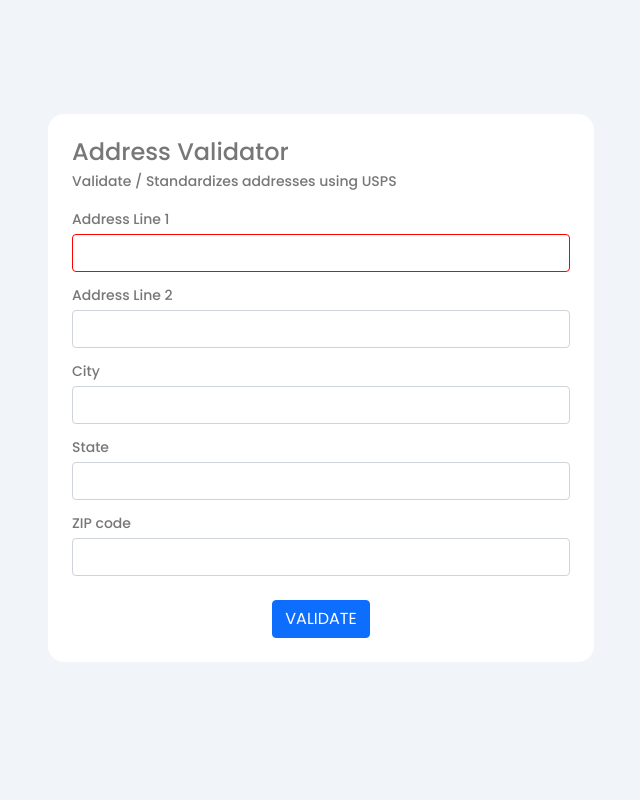
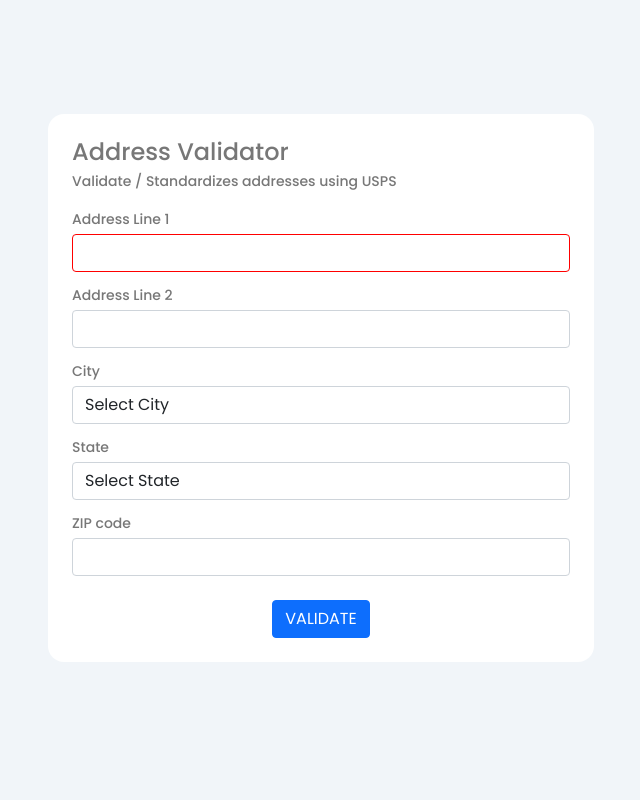
Before and after one commit to vaiiibhavp/PHP_test, a PHP site: page / in a window 1280 px wide. Shown: the whole page, without its empty margins (319-959 px from the left). Run offline with PHP 8.4, Linux system fonts and the light colour scheme; data that the repository does not hold is empty.

Commit message:
form backend

```diff
--- /dev/null
+++ b/database/db_conn.php
@@ -0,0 +1,14 @@
+<?php
+
+$servername = "localhost";
+$username = "root";
+$password = "";
+$database = "php_test_main";
+// Create connection
+$conn = new mysqli($servername, $username, $password, $database);
+
+// Check connection
+if ($conn->connect_error) {
+  die("Connection failed: " . $conn->connect_error);
+}else{
+}
--- a/index.php
+++ b/index.php
@@ -1,6 +1,8 @@
 <!DOCTYPE html>
 <html lang="en">
-
+<?php
+   require_once 'database/db_conn.php';
+?>
 <head>
     <meta charset="utf-8">
     <meta http-equiv="X-UA-Compatible" content="IE=edge">
@@ -12,8 +14,6 @@
     <link rel="shortcut icon" href="assets/images/favicon.ico">
     <link href="assets/css/bootstrap.min.css" rel="stylesheet">
     <link href="assets/css/style.css" rel="stylesheet">
-
-
 </head>
 
 <body class="landing-body">
@@ -25,60 +25,57 @@
                         <div class="card-body">
                             <h3 class="h4 mb-2">Address Validator</h3>
                             <p class="mb-4">Validate / Standardizes addresses using USPS</p>
-                            <form action="" method="post">
+                            <form id="register" method="POST">
                                 <div class="mb-3">
                                     <label class="form-label">Address Line 1</label>
-                                    <input type="text" class="form-control error">
+                                    <input type="text" class="form-control error" name="address_line_1">
                                 </div>
                                 <div class="mb-3">
-                                    <label class="form-label">Address Line 2</label>
-                                    <input type="text" class="form-control">
+                                    <label class="form-label" >Address Line 2</label>
+                                    <input type="text" class="form-control"  name="address_line_2">
                                 </div>
                                 <div class="mb-3">
                                     <label class="form-label">City</label>
                                     <select class="select2 form-control select2-hidden-accessible"
                                         data-select2-placeholder="Select city" data-select2-id="select2-data-7-809c"
-                                        tabindex="-1" aria-hidden="true">
-                                        <option data-select2-id="select2-data-9-k35n"></option>
-                                        <option value="b">Bangkok</option>
-                                        <option value="d">Dubai</option>
-                                        <option value="h">Hong Kong</option>
-                                        <option value="k">Kuala Lumpur</option>
-                                        <option value="l">London</option>
-                                        <option value="n">New York City</option>
-                                        <option value="m">Macau</option>
-                                        <option value="p">Paris</option>
+                                        tabindex="-1" aria-hidden="true" name="city">
+                                        <option value="">Select City</option>
+                                        <?php
+                                            $sql = "select id, city_name from city";
+                                            $result = $conn->query($sql);
+                                            if(mysqli_num_rows($result) > 0){
+                                                    foreach($result as $city){?>
+                                                            <option value="<?php echo $city['city_name']; ?>"><?php echo $city['city_name']; ?></option>
+                                            <?php } }?>
                                     </select>
                                 </div>
                                 <div class="mb-3">
                                     <label class="form-label">State</label>
                                     <select class="select2 form-control select2-hidden-accessible"
                                         data-select2-placeholder="Select state" data-select2-id="select2-data-4-680y"
-                                        tabindex="-1" aria-hidden="true">
-                                        <option data-select2-id="select2-data-6-cshs"></option>
-                                        <option value="AL">Alabama</option>
-                                        <option value="CA">California</option>
-                                        <option value="DE">Delaware</option>
-                                        <option value="FL">Florida</option>
-                                        <option value="GA">Georgia</option>
-                                        <option value="HI">Hawaii</option>
-                                        <option value="ID">Idaho</option>
-                                        <option value="KS">Kansas</option>
+                                        tabindex="-1" aria-hidden="true" name="state">
+                                        <option data-select2-id="select2-data-6-cshs">Select State</option>
+                                        <?php
+                                            $sql1 = "select id, state_name from states";
+                                            $states = $conn->query($sql1);
+                                            if(mysqli_num_rows($states) > 0){
+                                                foreach($states as $st){
+                                                ?>
+                                                <option value="<?php echo $st['state_name']; ?>"><?php echo $st['state_name']; ?></option>
+                                        <?php }}?>
                                     </select>
                                 </div>
                                 <div class="mb-3">
                                     <label class="form-label">ZIP code</label>
-                                    <input type="text" class="form-control">
+                                    <input type="text" class="form-control" name="zip_code">
                                 </div>
 
                                 <div class="mt-4 text-center">
-                                    <button type="button" class="btn btn-primary" data-bs-toggle="modal"
-                                        data-bs-target="#saveAddressModal">VALIDATE</button>
-                                    <div>
-
+                                    <!-- <button type="button" class="btn btn-primary" data-bs-toggle="modal"
+                                         data-bs-target="#saveAddressModal">VALIDATE</button> -->
+                                    <button type="submit" class="btn btn-primary" data-bs-toggle="modal" id="validate" >VALIDATE</button>
+                                <div>
                             </form>
-
-
                         </div>
                     </div>
                 </div>
@@ -96,45 +93,58 @@
                     <h5 class="modal-title h5" id="addressLabel">Save Address</h5>
                     <button type="button" class="btn-close" data-bs-dismiss="modal" aria-label="Close"></button>
                 </div>
-                <form action="" method="post">
+                <form method="post" id="modal_address">
                 <div class="modal-body">
                     <div class="position-relative">
-
                             <div class="mb-3">
                                 <p class="mb-3">Which address format do you want to save?</p>
                                 <div class="address_opt">
-                                    <input type="radio" class="btn-check" name="options" id="originalRadio" autocomplete="off" checked>
+                                    <input type="radio" class="btn-check original" name="options" id="originalRadio" value="original" autocomplete="off" checked>
                                     <label class="btn btn-primary" for="originalRadio">ORIGINAL</label>
-                                    <input type="radio" class="btn-check" name="options" id="standardRadio" autocomplete="off">
+                                    <input type="radio" class="btn-check usps" name="options" value="usps" id="standardRadio" autocomplete="off">
                                     <label class="btn btn-primary" for="standardRadio">STANDARDIZED (USPS)</label>
                                 </div>
 
+                            </div>
+                            <div class="address_box p-3" id="original">
+                                <p class="mb-3"><strong>Address Line 1 : </strong> <span id="original_add1"></span></p>
+                                <p class="mb-3"><strong>Address Line 2 : </strong> <span id="original_add2"></span></p>
+                                <p class="mb-3"><strong>City : </strong> <span id="original_city"></span></p>
+                                <p class="mb-3"><strong>State : </strong> <span id="original_state"></span></p>
+                                <p><strong>Zip Code : </strong> <span id="original_pin"></span></p>
 
+                                <input type="hidden" name="original[address_line_1]" id="origin_add1" value=''>
+                                <input type="hidden" name="original[address_line_2]" id="origin_add2" value=''>
+                                <input type="hidden" name="original[city]" id="origin_city" value=''>
+                                <input type="hidden" name="original[state]" id="origin_state" value=''>
+                                <input type="hidden" name="original[zip_code]" id="origin_pin" value=''>
                             </div>
-                            <div class="address_box p-3">
-                                <p class="mb-3"><strong>Address Line 1 : </strong> <span>185 Berry st</span></p>
-                                <p class="mb-3"><strong>Address Line 2 : </strong> <span>STE 6100</span></p>
-                                <p class="mb-3"><strong>City : </strong> <span>San Francisco</span></p>
-                                <p class="mb-3"><strong>State : </strong> <span>CA</span></p>
-                                <p><strong>Zip Code : </strong> <span>94107</span></p>
+                            <div class="address_box p-3" id="usps" style="display:none;">
+                                <p class="mb-3"><strong>Address Line 1 : </strong> <span id="usps_add1"></span></p>
+                                <p class="mb-3"><strong>Address Line 2 : </strong> <span id="usps_add2"></span></p>
+                                <p class="mb-3"><strong>City : </strong> <span id="usps_city"></span></p>
+                                <p class="mb-3"><strong>State : </strong> <span id="usps_state"></span></p>
+                                <p><strong>Zip Code : </strong> <span id="usps_pin"></span></p>
 
+                                <input type="hidden" name="uspsStd[address_line_1]" id="uspsStd_add1" value=''>
+                                <input type="hidden" name="uspsStd[address_line_2]" id="uspsStd_add2" value=''>
+                                <input type="hidden" name="uspsStd[city]" id="uspsStd_city" value=''>
+                                <input type="hidden" name="uspsStd[state]" id="uspsStd_state" value=''>
+                                <input type="hidden" name="uspsStd[zip_code]" id="uspsStd_pin" value=''>
                             </div>
 
-                            <div class="alert alert-success mt-4" role="alert">
+                            <div class="alert alert-success mt-4" id="alert" role="alert" style="display:none;">
                                 Address saved successfully!
                             </div>
-
                     </div>
                 </div>
                 <div class="modal-footer">
-                    <button type="submit" class="btn btn-primary">Save</button>
+                    <button type="button" class="btn btn-primary" id="finalSave">Save</button>
                 </div>
                 </form>
             </div>
         </div>
     </div>
-
-
 
 
     <script src="assets/js/jquery.min.js"></script>
@@ -143,3 +153,80 @@
 </body>
 
 </html>
+
+<script>
+    $("#finalSave").click(function(){
+        var formData = $('#modal_address').serialize();
+        $.ajax({
+            type: 'POST',
+            url: 'api/insert_data.php',
+            //url: 'db_conn.php',
+            data: formData,
+            success: function(data) {
+                console.log(data);
+                $("#alert").show();
+            },
+            error: function(error) {
+                console.log(error);
+            }
+        });
+    });
+$(document).ready(function() {
+    $('.original').on('click', function () {
+        $("#original").show();
+        $("#usps").hide();
+    });
+
+    $('.usps').on('click', function () {
+        $("#original").hide();
+        $("#usps").show();
+    });
+    $("#register").submit(function(e) {
+        e.preventDefault();
+        $.ajax({
+            type: 'POST',
+            url: 'api/insert_data.php',
+            //url: 'db_conn.php',
+            data: $('#register').serialize(),
+            success: function(result) {
+                console.log(result);
+                //value set to modal div
+                $("#original_add1").html(result.original.address1);
+                $("#original_add2").html(result.original.address2);
+                $("#original_city").html(result.original.city);
+                $("#original_state").html(result.original.state);
+                $("#original_pin").html(result.original.pin_code);
+
+                //value set to hidden fields
+                $("#origin_add1").val(result.original.address1);
+                $("#origin_add2").val(result.original.address2);
+                $("#origin_city").val(result.original.city);
+                $("#origin_state").val(result.original.state);
+                $("#origin_pin").val(result.original.pin_code);
+
+                //value set to modal div
+                $("#usps_add1").html(result.usps.address1);
+                $("#usps_add2").html(result.usps.address2);
+                $("#usps_city").html(result.usps.city);
+                $("#usps_state").html(result.usps.state);
+                $("#usps_pin").html(result.usps.pin_code);
+
+                //value set to hidden fields
+                $("#uspsStd_add1").val(result.usps.address1);
+                $("#uspsStd_add2").val(result.usps.address2);
+                $("#uspsStd_city").val(result.usps.city);
+                $("#uspsStd_state").val(result.usps.state);
+                $("#uspsStd_pin").val(result.usps.pin_code);
+
+                $('#saveAddressModal').modal('show');
+                console.log("Signup was successful");
+            },
+            error: function() {
+                console.log("USPS object not created");
+            }
+        });
+    });
+});
+
+
+</script>
```
Also changed, not shown: api/insert_data.php (added, +100 -0 lines).
